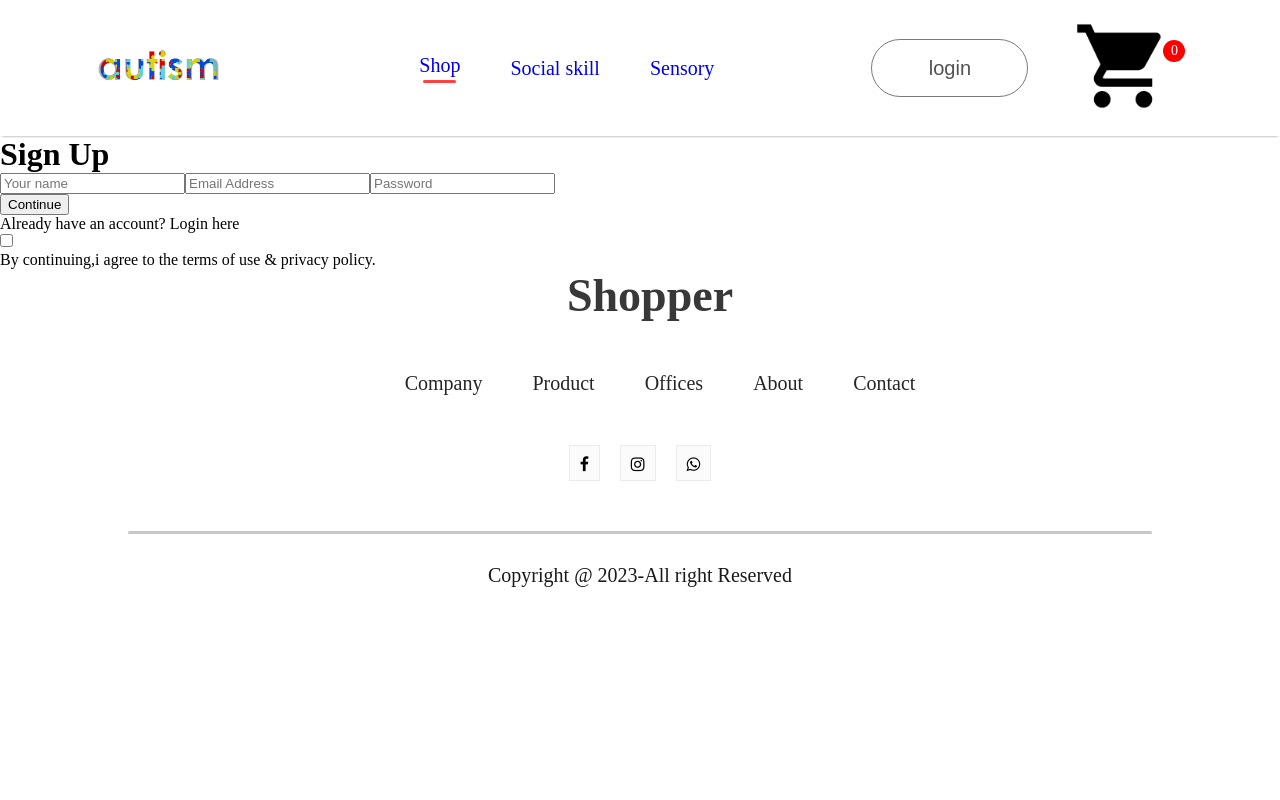
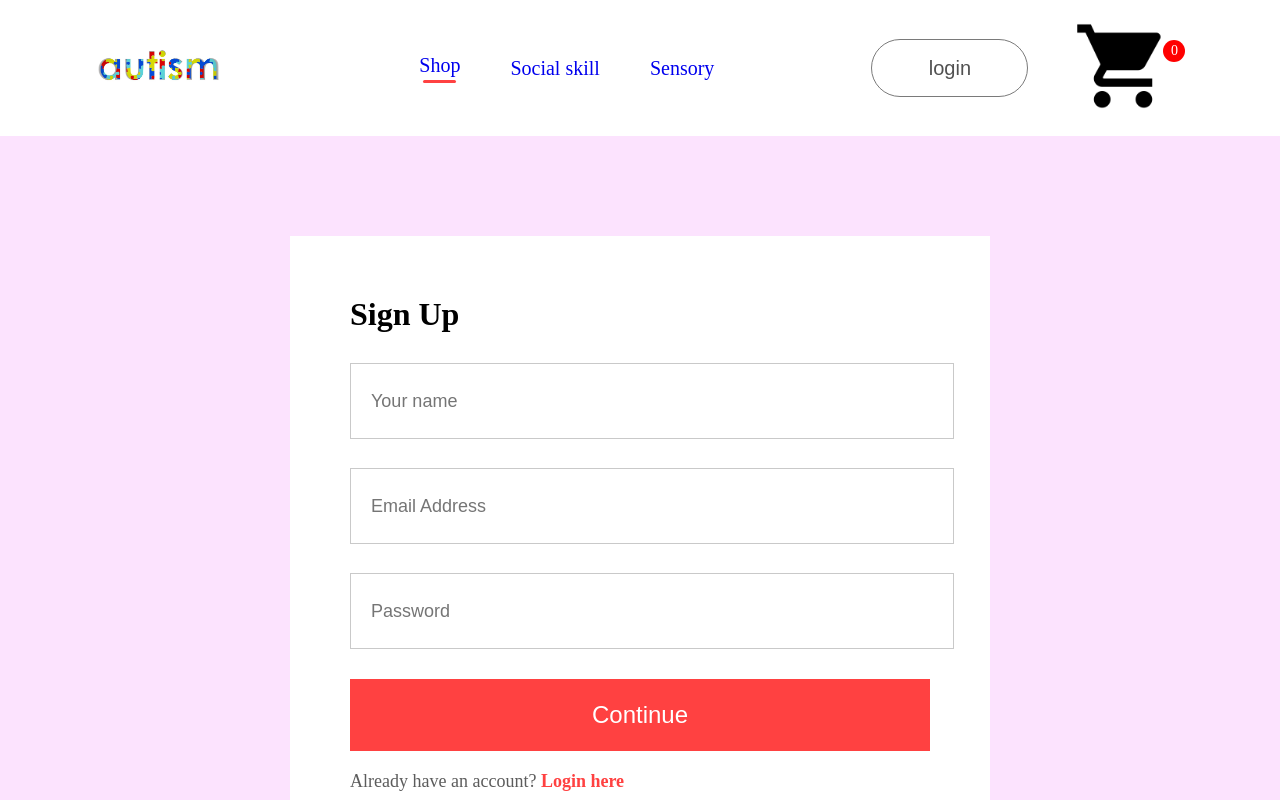
Before and after one commit to pratiksj/e-commerce-children, a React (Vite) app in the folder frontend/: page /login in a window 1280 px wide. Shown: the top 800 px of the page. Built offline with nearby package versions, Linux system fonts and the light colour scheme.

Commit message:
feat:create page  for each item

```diff
--- /dev/null
+++ b/frontend/src/Components/Breadcrums/Breadcrums.jsx
@@ -0,0 +1,3 @@
+export const Breadcrums = () => {
+  return <div>Breadcrums</div>;
+};
--- a/frontend/src/Pages/CSS/LoginSignup.css
+++ b/frontend/src/Pages/CSS/LoginSignup.css
@@ -1,3 +1,71 @@
 .loginsignup{
+    width: 100%;
+    height: 80vh;
+    background: #fce3fe;
+    padding-top: 100px;
 
 }
+
+.loginsignup-container{
+    width: 580px;
+    height:600px;
+    background: white;
+    margin: auto;
+    padding: 40px 60px;
+}
+
+.loginsignup-container h1{
+    margin: 20px 0px;
+
+}
+.loginsignup-fields{
+    display: flex;
+    flex-direction: column;
+    gap: 29px;
+    margin-top: 30px;
+}
+.loginsignup-fields input{
+    height: 72px;
+    width: 100%;
+    padding-left: 20px;
+    border: 1px solid #c9c9c9;
+    outline: none;
+    color:#5c5c5c;
+    font-size: 18px;
+
+
+}
+.loginsignup-container button{
+    width: 580px;
+    height: 72px;
+    color:white;
+    background: #ff4141;
+    margin-top: 30px;
+    border: none;
+    font-size: 24px;
+    font-weight: 500;
+    cursor: pointer;
+}
+
+.loginsignup-login{
+    margin-top: 20px;
+    color:#5c5c5c;
+    font-size: 18px;
+    font-weight: 500;
+}
+
+.loginsignup-login span{
+    color:#ff4141;
+    font-weight: 600;
+}
+
+.loginsignup-agree{
+    display: flex;
+    align-items: center;
+    margin-top: 25px;
+    gap: 20px;
+    color:#5c5c5c;
+    font-size: 18px;
+    font-weight: 500;
+
+}
--- a/frontend/src/Pages/Product.jsx
+++ b/frontend/src/Pages/Product.jsx
@@ -1,7 +1,10 @@
-
+import { useContext } from "react";
+import { ShopContext } from "../Context/ShopContext";
+import { useParams } from "react-router-dom";
 
 export const Product = () => {
-  return (
-    <div>Product</div>
-  )
-}
+  const { all_Product } = useContext(ShopContext);
+  const { productId } = useParams();
+  const product = all_Product.find((e) => e.id === Number(productId));
+  return <div></div>;
+};
```
Also changed, not shown: 1 other file (tests, documents, lock files or other folders).
